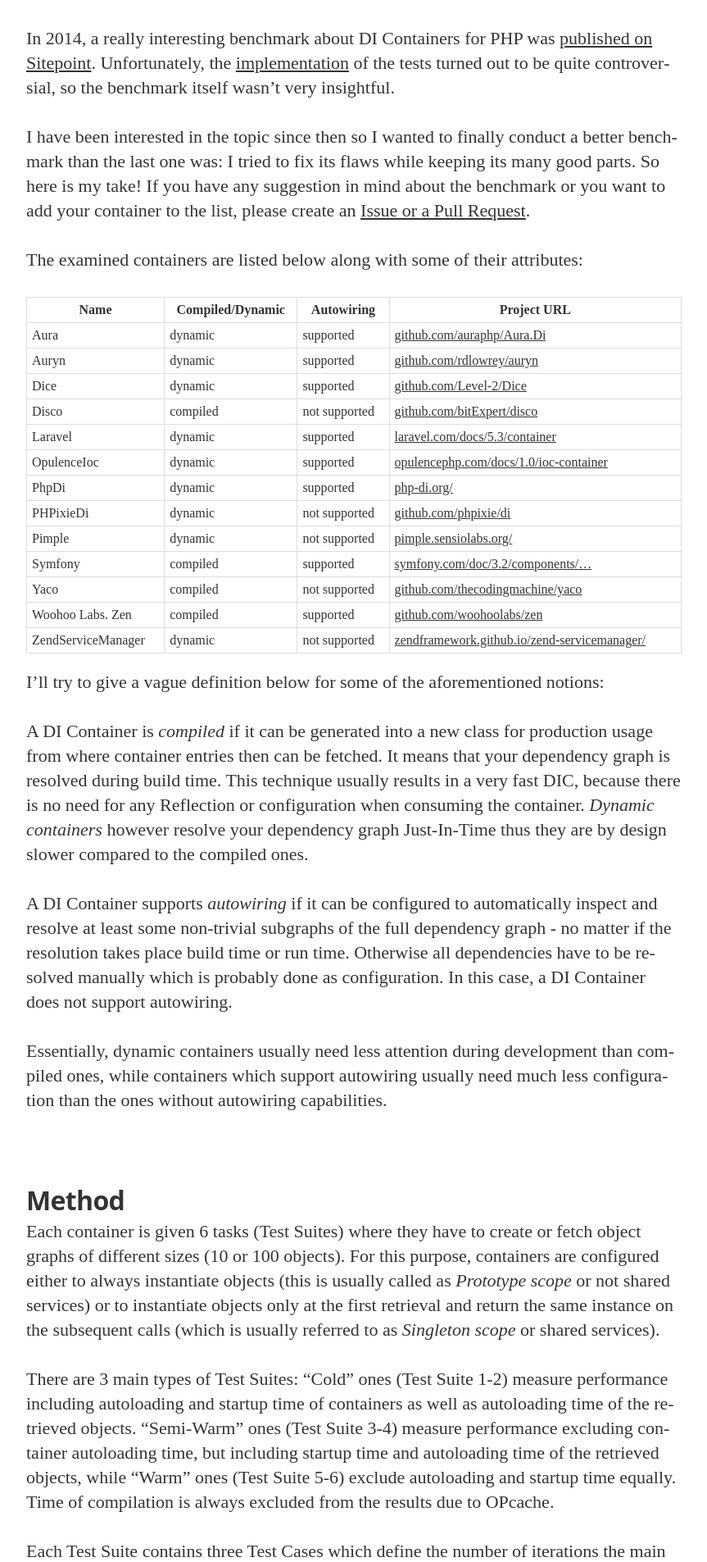
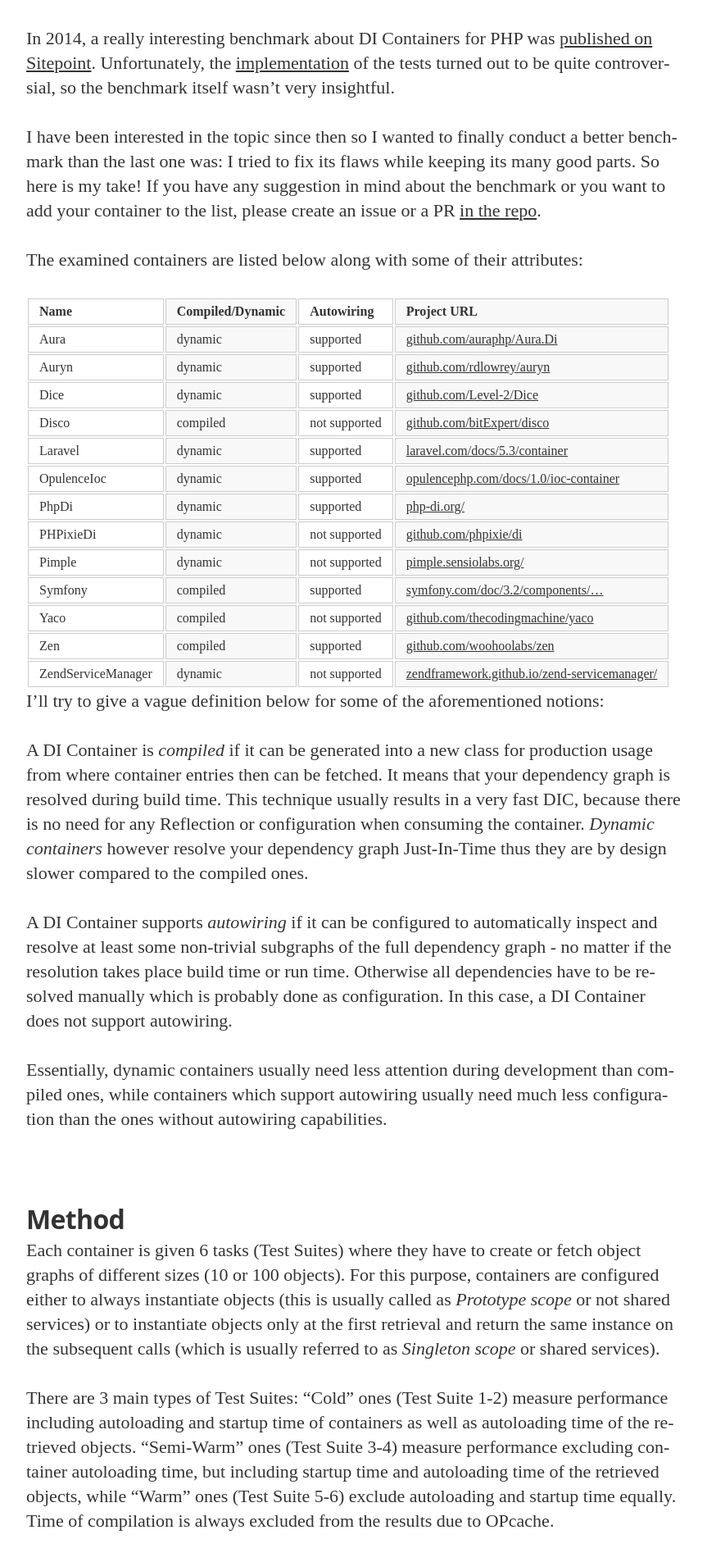
Before and after one commit to kocsismate/kocsismate.github.io, a Jekyll site: the page built from _posts/2017-01-20-benchmark-for-some-popular-di-containers.md, in a window 1280 px wide. Shown: the part 908-2813 px from the top of the page at 82% size, without its empty margins (208-1071 px from the left). Built offline with Jekyll 4.4.1, drawn with Linux system fonts in a browser that asks for light colours; nearby versions of some CDN libraries; some web fonts are replaced; comment, search, counter and statistics services are not loaded.

Commit message:
GitHub-like tables

```diff
--- a/_posts/2017-01-20-benchmark-for-some-popular-di-containers.md
+++ b/_posts/2017-01-20-benchmark-for-some-popular-di-containers.md
@@ -13,7 +13,7 @@
 
 I have been interested in the topic since then so I wanted to finally conduct a better benchmark than the last one was:
 I tried to fix its flaws while keeping its many good parts. So here is my take! If you have any suggestion in mind about
-the benchmark or you want to add your container to the list, please create an [Issue or a Pull Request][github-repo].
+the benchmark or you want to add your container to the list, please create an issue or a PR [in the repo][github-repo].
 
 The examined containers are listed below along with some of their attributes:
 
@@ -30,7 +30,7 @@
 | Pimple             | dynamic          | not supported   | [pimple.sensiolabs.org/](http://pimple.sensiolabs.org/ )                                               |
 | Symfony            | compiled         | supported       | [symfony.com/doc/3.2/components/...](http://symfony.com/doc/3.2/components/dependency_injection.html)  |
 | Yaco               | compiled         | not supported   | [github.com/thecodingmachine/yaco](https://github.com/thecodingmachine/yaco)                           |
-| Woohoo Labs. Zen   | compiled         | supported       | [github.com/woohoolabs/zen](https://github.com/woohoolabs/zen)                                         |
+| Zen                | compiled         | supported       | [github.com/woohoolabs/zen](https://github.com/woohoolabs/zen)                                         |
 | ZendServiceManager | dynamic          | not supported   | [zendframework.github.io/zend-servicemanager/](https://zendframework.github.io/zend-servicemanager/)   |
 
 I'll try to give a vague definition below for some of the aforementioned notions:
--- a/assets/css/main.sass
+++ b/assets/css/main.sass
@@ -447,20 +447,29 @@
     ol li
       list-style-type: decimal
     table
-      width: 100%
-      border-collapse: collapse
-      border-spacing: 0
-      border: 1px solid #ddd
-      margin-bottom: 20px
-      th
-        padding: 6px
-        border: 1px solid #ddd
-      td
-        padding: 6px
-        border: 1px solid #ddd
-    .bottom-teaser
-      padding: 50px 0
-      font-family: $font-sans
+      padding: 0
+      tr
+        border-top: 1px solid #cccccc
+        background-color: white
+        margin: 0
+        padding: 0
+        :nth-child(2n)
+          background-color: #f8f8f8
+        th
+          font-weight: bold
+          border: 1px solid #cccccc
+          text-align: left
+          margin: 0
+          padding: 6px 13px
+        td
+          border: 1px solid #cccccc
+          text-align: left
+          margin: 0
+          padding: 6px 13px
+      tr th :first-child, table tr td :first-child
+        margin-top: 0
+      tr th :last-child, table tr td :last-child
+        margin-bottom: 0
     hr
       border: 0
       padding: 0
```
